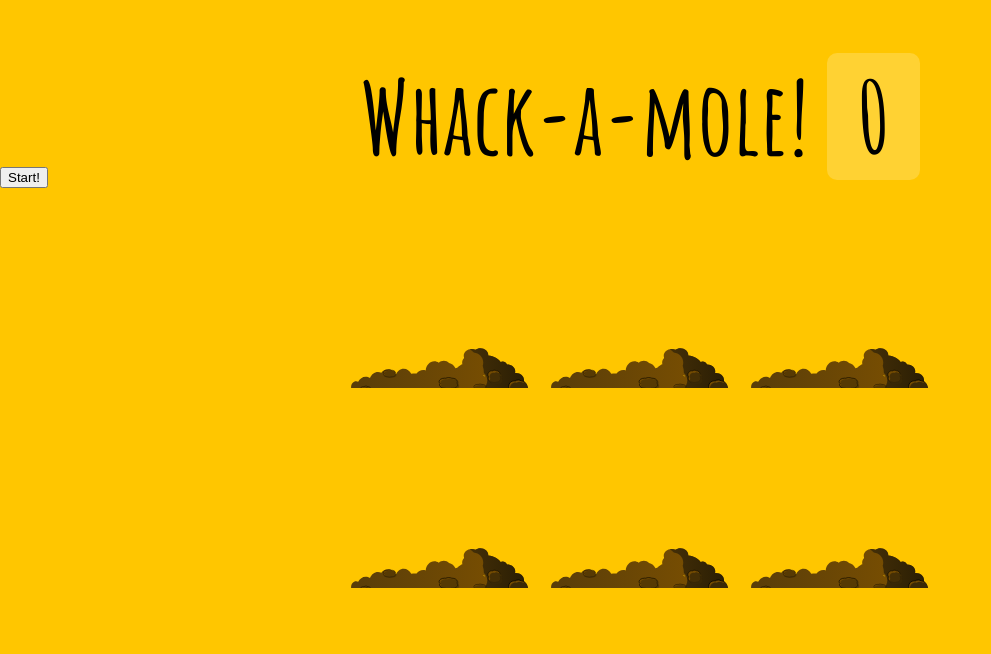
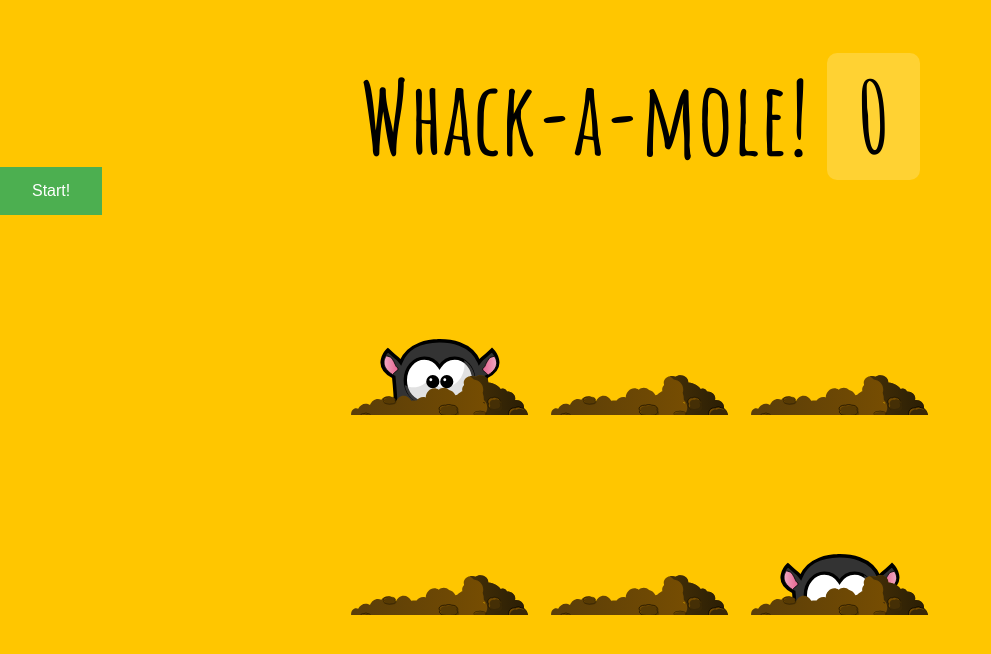
Before and after one commit to mcarlotclarke/funWithJS, a plain HTML site: page js30/30 - Whack A Mole/index-START.html in a window 1280 px wide. Both pictures are taken after a click on the button "Start!". Shown: the whole page, without its empty margins (0-991 px from the left). Drawn offline with Linux system fonts and the light colour scheme.

Commit message:
add functionality and simple start button

```diff
--- a/js30/30 - Whack A Mole/index-START.html
+++ b/js30/30 - Whack A Mole/index-START.html
@@ -36,6 +36,58 @@
   const holes = document.querySelectorAll('.hole');
   const scoreBoard = document.querySelector('.score');
   const moles = document.querySelectorAll('.mole');
+  // set variable to change same hole from randomly appearing, length of time up and score
+  let lastHole;
+  let timeUp = false;
+  let score = 0;
+
+  // which hole and for how long mole pops out of is random
+  function randomTime(min, max) {
+    return Math.round(Math.random() * (max - min) + min);
+  }
+
+  function randomHole(holes) {
+    const idx = Math.floor(Math.random() * holes.length);
+    const hole = holes[idx];
+    if (hole === lastHole) {
+      console.log('Nope, same hole again!');
+      return randomHole(holes);
+    }
+
+    lastHole = hole;
+    return hole;
+  }
+
+  function popUp() {
+    const time = randomTime(200, 1000);
+    const hole = randomHole(holes);
+    hole.classList.add('up');
+    // after they pop up, they need to pop back down
+    setTimeout(() => {
+      hole.classList.remove('up');
+      // if time is not up (or game is not over) keep running
+      if (!timeUp) popUp();
+    }, time);
+  }
+
+  // game ends after 10 seconds
+  function startGame() {
+    scoreBoard.textContent = 0;
+    timeUp = false;
+    score = 0;
+    popUp();
+    setTimeout(() => timeUp = true, 10000);
+  }
+
+  function bonk(e) {
+    // check if someone is faking a click
+    if (!e.isTrusted) return;
+    score++;
+    this.classList.remove('up');
+    scoreBoard.textContent = score;
+  }
+
+  moles.forEach((mole) => mole.addEventListener('click', bonk));
 
 </script>
 </body>
--- a/js30/30 - Whack A Mole/style.css
+++ b/js30/30 - Whack A Mole/style.css
@@ -4,7 +4,9 @@ html {
   background: #ffc600;
 }
 
-*, *:before, *:after {
+*,
+*:before,
+*:after {
   box-sizing: inherit;
 }
 
@@ -22,7 +24,7 @@ h1 {
 }
 
 .score {
-  background: rgba(255,255,255,0.2);
+  background: rgba(255, 255, 255, 0.2);
   padding: 0 3rem;
   line-height: 1;
   border-radius: 1rem;
@@ -48,7 +50,7 @@ h1 {
   background-size: contain;
   content: '';
   width: 100%;
-  height:70px;
+  height: 70px;
   position: absolute;
   z-index: 2;
   bottom: -30px;
@@ -61,9 +63,20 @@ h1 {
   top: 100%;
   width: 100%;
   height: 100%;
-  transition:all 0.4s;
+  transition: all 0.4s;
 }
 
 .hole.up .mole {
   top: 0;
 }
+
+button {
+  background-color: #4caf50; /* Green */
+  border: none;
+  color: white;
+  padding: 15px 32px;
+  text-align: center;
+  text-decoration: none;
+  display: inline-block;
+  font-size: 16px;
+}
```
